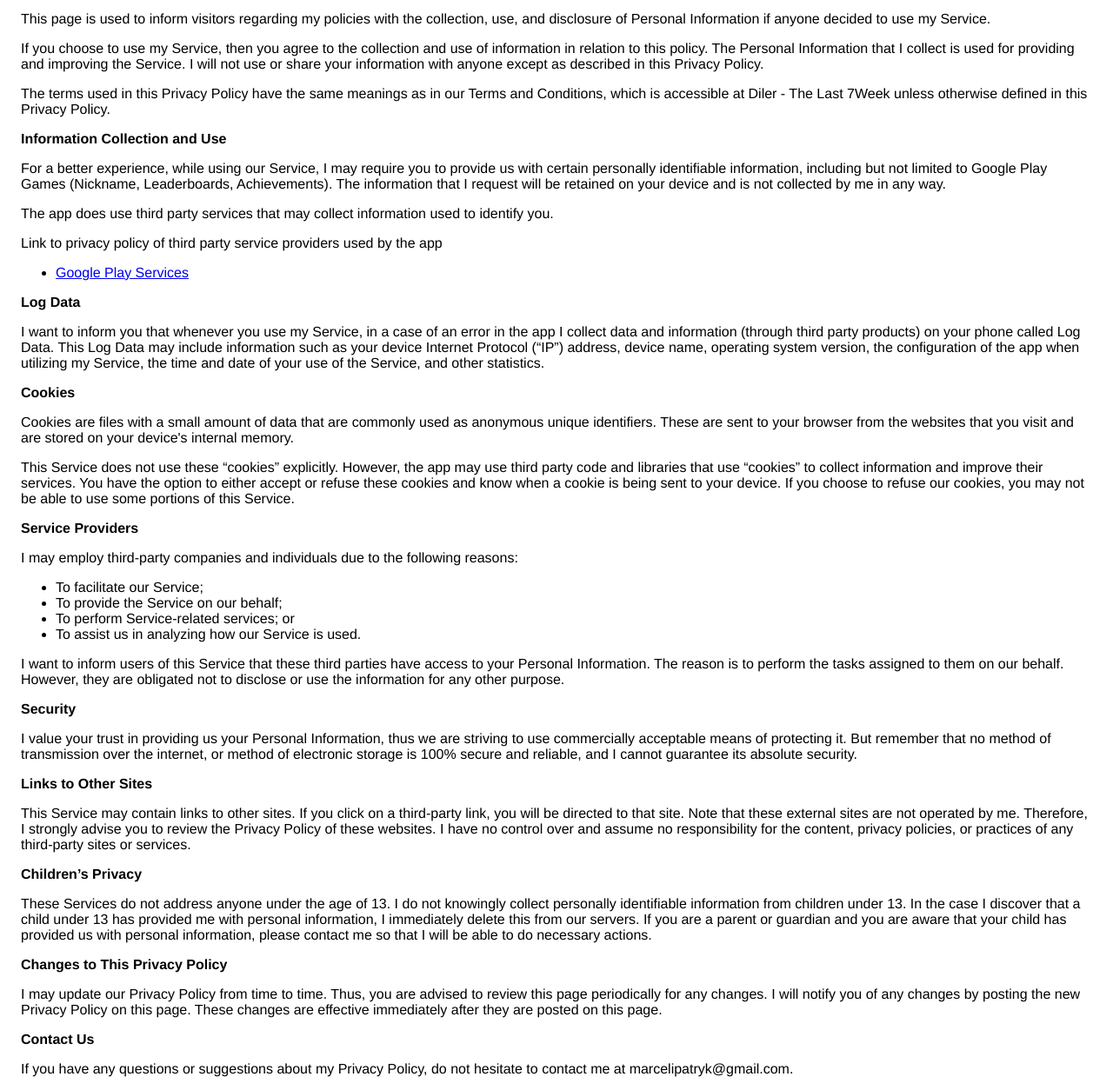
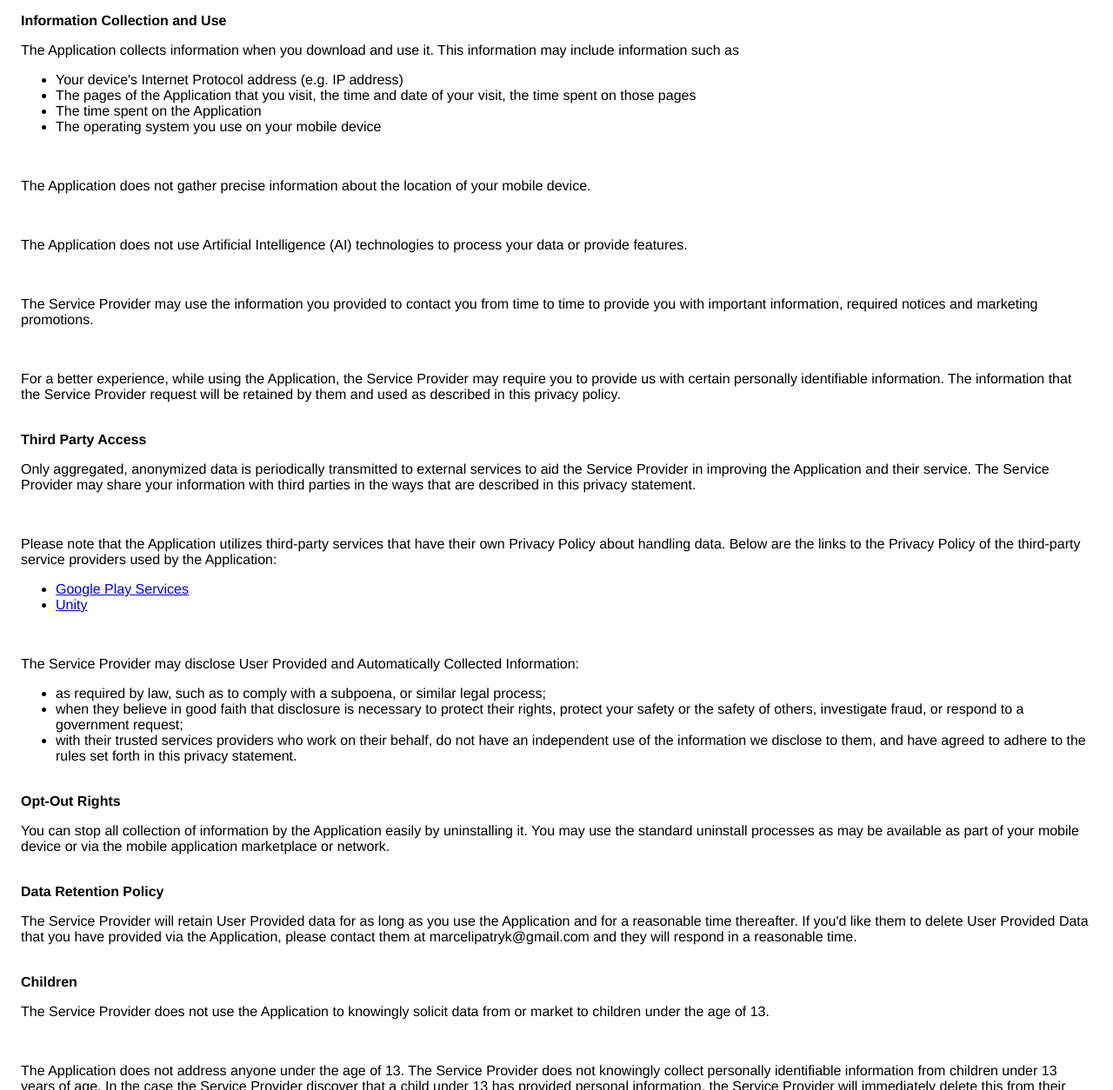
Before and after one commit to Muppetsg2/muppetsg2.github.io, a plain HTML site: page Diler - Privacy Policy.html in a window 1280 px wide. Shown: the part 113-1367 px from the top of the page at 87% size. Drawn offline with Linux system fonts and the light colour scheme.

Commit message:
Revise privacy policy for Diler - The Last 7Week app
Updated the privacy policy to include new information about data collection, third-party access, and user rights.

```diff
--- a/Diler - Privacy Policy.html
+++ b/Diler - Privacy Policy.html
@@ -8,112 +8,70 @@
       <style> body { font-family: 'Helvetica Neue', Helvetica, Arial, sans-serif; padding:1em; } </style>
     </head>
     <body>
-    <h2>Privacy Policy</h2> <p>
-                    Patryk built the Diler - The Last 7Week app as
-                    a Free app. This SERVICE is provided by
-                    Patryk at no cost and is intended for
-                    use as is.
-                  </p> <p>
-                    This page is used to inform visitors regarding
-                    my policies with the collection, use, and
-                    disclosure of Personal Information if anyone decided to use
-                    my Service.
-                  </p> <p>
-                    If you choose to use my Service, then you agree
-                    to the collection and use of information in relation to this
-                    policy. The Personal Information that I collect is
-                    used for providing and improving the Service.
-                    I will not use or share your
-                    information with anyone except as described in this Privacy
-                    Policy.
-                  </p> <p>
-                    The terms used in this Privacy Policy have the same meanings
-                    as in our Terms and Conditions, which is accessible at
-                    Diler - The Last 7Week unless otherwise defined in this Privacy
-                    Policy.
-                  </p> <p><strong>Information Collection and Use</strong></p> <p>
-                    For a better experience, while using our Service,
-                    I may require you to provide us with certain
-                    personally identifiable information, including but not limited to Google Play Games (Nickname, Leaderboards, Achievements). The
-                    information that I request will be
-                    retained on your device and is not collected by me in any way.
-                  </p> <p>
-                    The app does use third party services that may collect
-                    information used to identify you.
-                  </p> <div><p>
-                      Link to privacy policy of third party service providers
-                      used by the app
-                    </p> <ul><li><a href="https://www.google.com/policies/privacy/" target="_blank">Google Play Services</a></li><!----><!----><!----><!----><!----><!----><!----><!----><!----><!----></ul></div> <p><strong>Log Data</strong></p> <p>
-                    I want to inform you that whenever
-                    you use my Service, in a case of an error in the
-                    app I collect data and information (through third
-                    party products) on your phone called Log Data. This Log Data
-                    may include information such as your device Internet
-                    Protocol (“IP”) address, device name, operating system
-                    version, the configuration of the app when utilizing
-                    my Service, the time and date of your use of the
-                    Service, and other statistics.
-                  </p> <p><strong>Cookies</strong></p> <p>
-                    Cookies are files with a small amount of data that are
-                    commonly used as anonymous unique identifiers. These are
-                    sent to your browser from the websites that you visit and
-                    are stored on your device's internal memory.
-                  </p> <p>
-                    This Service does not use these “cookies” explicitly.
-                    However, the app may use third party code and libraries that
-                    use “cookies” to collect information and improve their
-                    services. You have the option to either accept or refuse
-                    these cookies and know when a cookie is being sent to your
-                    device. If you choose to refuse our cookies, you may not be
-                    able to use some portions of this Service.
-                  </p> <p><strong>Service Providers</strong></p> <p>
-                    I may employ third-party companies
-                    and individuals due to the following reasons:
-                  </p> <ul><li>To facilitate our Service;</li> <li>To provide the Service on our behalf;</li> <li>To perform Service-related services; or</li> <li>To assist us in analyzing how our Service is used.</li></ul> <p>
-                    I want to inform users of this
-                    Service that these third parties have access to your
-                    Personal Information. The reason is to perform the tasks
-                    assigned to them on our behalf. However, they are obligated
-                    not to disclose or use the information for any other
-                    purpose.
-                  </p> <p><strong>Security</strong></p> <p>
-                    I value your trust in providing us
-                    your Personal Information, thus we are striving to use
-                    commercially acceptable means of protecting it. But remember
-                    that no method of transmission over the internet, or method
-                    of electronic storage is 100% secure and reliable, and
-                    I cannot guarantee its absolute security.
-                  </p> <p><strong>Links to Other Sites</strong></p> <p>
-                    This Service may contain links to other sites. If you click
-                    on a third-party link, you will be directed to that site.
-                    Note that these external sites are not operated by
-                    me. Therefore, I strongly advise you to
-                    review the Privacy Policy of these websites.
-                    I have no control over and assume no
-                    responsibility for the content, privacy policies, or
-                    practices of any third-party sites or services.
-                  </p> <p><strong>Children’s Privacy</strong></p> <p>
-                    These Services do not address anyone under the age of 13.
-                    I do not knowingly collect personally
-                    identifiable information from children under 13. In the case
-                    I discover that a child under 13 has provided
-                    me with personal information,
-                    I immediately delete this from our servers. If you
-                    are a parent or guardian and you are aware that your child
-                    has provided us with personal information, please contact
-                    me so that I will be able to do
-                    necessary actions.
-                  </p> <p><strong>Changes to This Privacy Policy</strong></p> <p>
-                    I may update our Privacy Policy from
-                    time to time. Thus, you are advised to review this page
-                    periodically for any changes. I will
-                    notify you of any changes by posting the new Privacy Policy
-                    on this page. These changes are effective immediately after
-                    they are posted on this page.
-                  </p> <p><strong>Contact Us</strong></p> <p>
-                    If you have any questions or suggestions about
-                    my Privacy Policy, do not hesitate to contact
-                    me at marcelipatryk@gmail.com.
-                  </p>
+    <strong>Privacy Policy</strong>
+		<p>This privacy policy applies to the Diler - The Last 7Week app (hereby referred to as "Application") for mobile devices that was created by Patryk Antosik (hereby referred to as "Service Provider") as a Free service. This service is intended for use "AS IS".</p>
+		<br>
+		<strong>Information Collection and Use</strong>
+		<p>The Application collects information when you download and use it. This information may include information such as </p>
+		<ul>
+			<li>Your device's Internet Protocol address (e.g. IP address)</li>
+			<li>The pages of the Application that you visit, the time and date of your visit, the time spent on those pages</li>
+			<li>The time spent on the Application</li>
+			<li>The operating system you use on your mobile device</li>
+		</ul>
+		<p></p>
+		<br>
+		<p>The Application does not gather precise information about the location of your mobile device.</p><!---->
+		<br>
+		<p>The Application does not use Artificial Intelligence (AI) technologies to process your data or provide features.</p>
+		<br>
+		<p>The Service Provider may use the information you provided to contact you from time to time to provide you with important information, required notices and marketing promotions.</p>
+		<br>
+		<p>For a better experience, while using the Application, the Service Provider may require you to provide us with certain personally identifiable information. The information that the Service Provider request will be retained by them and used as described in this privacy policy.</p>
+		<br>
+		<strong>Third Party Access</strong>
+		<p>Only aggregated, anonymized data is periodically transmitted to external services to aid the Service Provider in improving the Application and their service. The Service Provider may share your information with third parties in the ways that are described in this privacy statement.</p>
+		<div>
+			<br>
+			<p>Please note that the Application utilizes third-party services that have their own Privacy Policy about handling data. Below are the links to the Privacy Policy of the third-party service providers used by the Application:</p>
+			<ul>
+				<li><a href="https://www.google.com/policies/privacy/" target="_blank" rel="noopener noreferrer">Google Play Services</a></li>
+				<li><a href="https://unity3d.com/legal/privacy-policy" target="_blank" rel="noopener noreferrer">Unity</a></li>
+			</ul>
+		</div>
+		<br>
+		<p>The Service Provider may disclose User Provided and Automatically Collected Information:</p>
+		<ul>
+			<li>as required by law, such as to comply with a subpoena, or similar legal process;</li>
+			<li>when they believe in good faith that disclosure is necessary to protect their rights, protect your safety or the safety of others, investigate fraud, or respond to a government request;</li>
+			<li>with their trusted services providers who work on their behalf, do not have an independent use of the information we disclose to them, and have agreed to adhere to the rules set forth in this privacy statement.</li>
+		</ul>
+		<p></p>
+		<br>
+		<strong>Opt-Out Rights</strong>
+		<p>You can stop all collection of information by the Application easily by uninstalling it. You may use the standard uninstall processes as may be available as part of your mobile device or via the mobile application marketplace or network.</p>
+		<br>
+		<strong>Data Retention Policy</strong>
+		<p>The Service Provider will retain User Provided data for as long as you use the Application and for a reasonable time thereafter. If you'd like them to delete User Provided Data that you have provided via the Application, please contact them at marcelipatryk@gmail.com and they will respond in a reasonable time.</p>
+		<br>
+		<strong>Children</strong>
+		<p>The Service Provider does not use the Application to knowingly solicit data from or market to children under the age of 13.</p>
+		<div>
+			<br>
+			<p>The Application does not address anyone under the age of 13. The Service Provider does not knowingly collect personally identifiable information from children under 13 years of age. In the case the Service Provider discover that a child under 13 has provided personal information, the Service Provider will immediately delete this from their servers. If you are a parent or guardian and you are aware that your child has provided us with personal information, please contact the Service Provider (marcelipatryk@gmail.com) so that they will be able to take the necessary actions.</p>
+		</div>
+		<br>
+		<strong>Security</strong>
+		<p>The Service Provider is concerned about safeguarding the confidentiality of your information. The Service Provider provides physical, electronic, and procedural safeguards to protect information the Service Provider processes and maintains.</p>
+		<br>
+		<strong>Changes</strong>
+		<p>This Privacy Policy may be updated from time to time for any reason. The Service Provider will notify you of any changes to the Privacy Policy by updating this page with the new Privacy Policy. You are advised to consult this Privacy Policy regularly for any changes, as continued use is deemed approval of all changes.</p>
+		<br>
+		<p>This privacy policy is effective as of 2026-03-09</p><br><strong>Your Consent</strong><p>By using the Application, you are consenting to the processing of your information as set forth in this Privacy Policy now and as amended by us.</p>
+		<br>
+		<strong>Contact Us</strong>
+		<p>If you have any questions regarding privacy while using the Application, or have questions about the practices, please contact the Service Provider via email at marcelipatryk@gmail.com.</p>
+		<hr>
+		<p>This privacy policy page was generated by <a href="https://app-privacy-policy-generator.nisrulz.com/" target="_blank" rel="noopener noreferrer">App Privacy Policy Generator</a></p>
     </body>
     </html>
```
